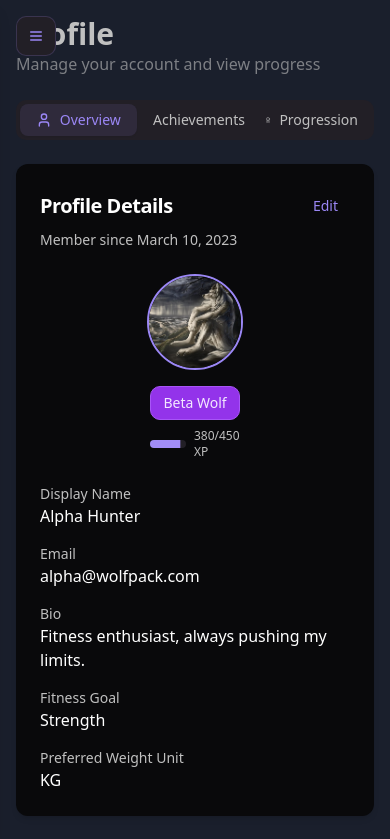
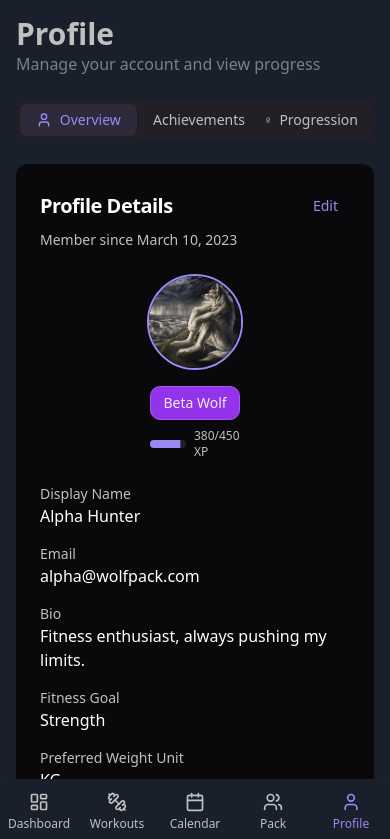
Before and after one commit to jds6935/PSU-Hackathon-Team-12, a React (Vite) app: page /profile in a window 390 px wide. Shown: the top 839 px of the page. Built offline with nearby package versions, Linux system fonts and the light colour scheme.

Commit message:
Refactor: Implement mobile bottom navigation
Refactor the mobile view to use a bottom navigation bar instead of the sidebar toggle button. This improves the user experience by providing persistent navigation links.

```diff
--- a/src/components/MainLayout.tsx
+++ b/src/components/MainLayout.tsx
@@ -37,26 +37,9 @@ const MainLayout = () => {
 
   return (
     <div className="min-h-screen flex flex-col md:flex-row bg-wolf-dark">
-      {/* Mobile sidebar toggle */}
-      <div className="md:hidden fixed top-4 left-4 z-30">
-        <Button
-          variant="outline"
-          size="icon"
-          onClick={() => setSidebarOpen(!sidebarOpen)}
-          className="bg-wolf-charcoal border-wolf-purple/20 text-wolf-purple"
-        >
-          {sidebarOpen ? (
-            <X className="h-5 w-5" />
-          ) : (
-            <Menu className="h-5 w-5" />
-          )}
-        </Button>
-      </div>
-
-      {/* Sidebar */}
+      {/* Desktop sidebar */}
       <aside
-        className={`fixed inset-y-0 left-0 z-20 w-64 transform transition-transform duration-300 ease-in-out glass-card md:relative
-          ${sidebarOpen ? "translate-x-0" : "-translate-x-full md:translate-x-0"}`}
+        className={`fixed inset-y-0 left-0 z-20 w-64 transform transition-transform duration-300 ease-in-out glass-card hidden md:relative md:block`}
       >
         <div className="h-full flex flex-col p-4">
           <div className="mb-8 flex items-center justify-center py-4">
@@ -116,12 +99,109 @@ const MainLayout = () => {
         </div>
       </aside>
 
+      {/* Mobile slide-out sidebar for small screens */}
+      {sidebarOpen && (
+        <div className="fixed inset-0 bg-black bg-opacity-50 z-20 md:hidden" onClick={() => setSidebarOpen(false)}>
+          <aside
+            className="fixed inset-y-0 left-0 z-30 w-64 glass-card transform transition-transform duration-300 ease-in-out"
+            onClick={(e) => e.stopPropagation()}
+          >
+            <div className="h-full flex flex-col p-4">
+              <div className="mb-8 flex items-center justify-between py-4">
+                <div className="flex items-center">
+                  <svg
+                    viewBox="0 0 24 24"
+                    width="24"
+                    height="24"
+                    stroke="currentColor"
+                    strokeWidth="2"
+                    fill="none"
+                    strokeLinecap="round"
+                    strokeLinejoin="round"
+                    className="mr-2 text-wolf-purple"
+                  >
+                    <path d="M16 16c1-1 2-3 2-5" />
+                    <path d="M12 8c-1 2-1 4.5 0 6" />
+                    <path d="M8 16c-1-1-2-3-2-5" />
+                    <path d="M18 5c-.5-1.5-2-2-3.5-2" />
+                    <path d="M19.5 7.5C22 10 22 14 19.5 16.5" />
+                    <path d="M15.5 17c-1 1-2.5 1-3.5 0" />
+                    <path d="M8.5 17c-1-1-2.5-1-3.5 0" />
+                    <path d="M15.5 3C13 0.5 11 0.5 8.5 3" />
+                    <path d="M6 5c-.5-1.5-2-2-3.5-2" />
+                    <path d="M4.5 7.5C2 10 2 14 4.5 16.5" />
+                  </svg>
+                  <h1 className="text-2xl font-extrabold wolf-text-gradient">WOLF PACK</h1>
+                </div>
+                <Button
+                  variant="ghost"
+                  size="icon"
+                  onClick={() => setSidebarOpen(false)}
+                  className="text-wolf-purple hover:bg-wolf-charcoal/50"
+                >
+                  <X className="h-5 w-5" />
+                </Button>
+              </div>
+
+              <nav className="flex-1 space-y-1">
+                {navItems.map((item) => (
+                  <Link
+                    key={item.path}
+                    to={item.path}
+                    className={`flex items-center px-4 py-3 text-sm font-medium rounded-lg transition-colors ${
+                      isActive(item.path)
+                        ? "bg-wolf-purple/20 text-wolf-purple"
+                        : "text-wolf-silver hover:bg-wolf-charcoal hover:text-wolf-purple"
+                    }`}
+                    onClick={() => setSidebarOpen(false)}
+                  >
+                    <item.icon className="mr-3 h-5 w-5" />
+                    {item.label}
+                  </Link>
+                ))}
+              </nav>
+
+              <div className="mt-auto pt-4">
+                <Button
+                  variant="ghost"
+                  className="w-full justify-start text-wolf-silver hover:bg-wolf-charcoal hover:text-wolf-purple"
+                  onClick={handleLogout}
+                >
+                  <LogOut className="mr-3 h-5 w-5" />
+                  Logout
+                </Button>
+              </div>
+            </div>
+          </aside>
+        </div>
+      )}
+
       {/* Main content */}
-      <main className="flex-1 p-4 md:p-8">
+      <main className="flex-1 p-4 md:p-8 pb-20 md:pb-8">
         <div className="max-w-7xl mx-auto">
           <Outlet />
         </div>
       </main>
+
+      {/* Mobile bottom navigation */}
+      <nav className="fixed bottom-0 left-0 right-0 bg-wolf-dark border-t border-wolf-charcoal md:hidden z-20">
+        <div className="flex justify-around items-center h-16">
+          {navItems.map((item) => (
+            <Link
+              key={item.path}
+              to={item.path}
+              className={`flex flex-col items-center justify-center w-full h-full ${
+                isActive(item.path)
+                  ? "text-wolf-purple"
+                  : "text-wolf-silver"
+              }`}
+            >
+              <item.icon className="h-5 w-5" />
+              <span className="text-xs mt-1">{item.label}</span>
+            </Link>
+          ))}
+        </div>
+      </nav>
     </div>
   );
 };
--- a/src/components/RankBadge.tsx
+++ b/src/components/RankBadge.tsx
@@ -1,5 +1,6 @@
 
 import { Progress } from "@/components/ui/progress";
+import { CustomProgress } from "@/components/ui/custom-progress";
 
 interface RankBadgeProps {
   rank: string;
@@ -29,7 +30,7 @@ const RankBadge = ({ rank, xp, nextRankXp, className = "" }: RankBadgeProps) =>
         {rank}
       </div>
       <div className="mt-2 flex items-center gap-2 text-xs">
-        <Progress value={progressPercent} className="h-2 bg-wolf-charcoal" indicatorClassName="bg-wolf-purple" />
+        <CustomProgress value={progressPercent} className="h-2 bg-wolf-charcoal" indicatorClassName="bg-wolf-purple" />
         <span className="text-wolf-silver">
           {xp}/{nextRankXp} XP
         </span>
```
